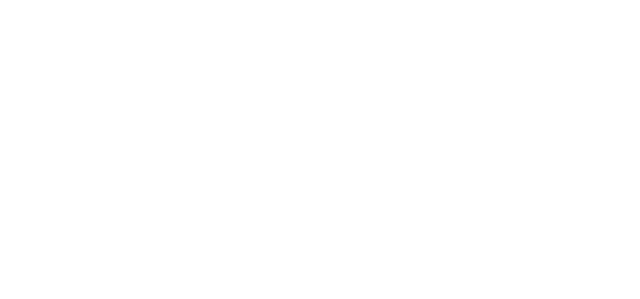
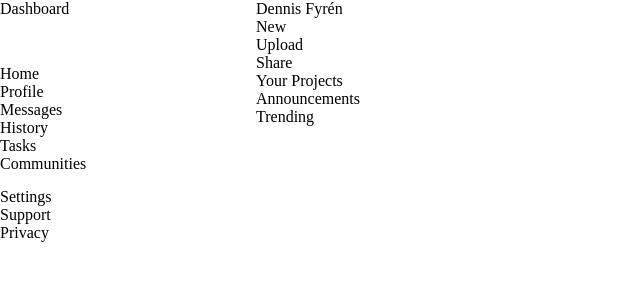
Before and after one commit to dennisfyren/admin-dashboard, a plain HTML site: page index.html in a window 1280 px wide. Shown: the whole page, without its empty margins (0-640 px from the left). Drawn offline with Linux system fonts and the light colour scheme.

Commit message:
Added HTML structure and started layout in stylesheet

```diff
--- a/index.html
+++ b/index.html
@@ -9,7 +9,67 @@
 </head>
 
 <body>
-
+  <div class="main-content">
+    <div class="sidebar">
+      <div class="logo">
+        <p>Dashboard</p>
+      </div>
+      <div class="tabs">
+        <ul>
+          <li>Home</li>
+          <li>Profile</li>
+          <li>Messages</li>
+          <li>History</li>
+          <li>Tasks</li>
+          <li>Communities</li>
+        </ul>
+      </div>
+      <div class="settings">
+        <ul>
+          <li>Settings</li>
+          <li>Support</li>
+          <li>Privacy</li>
+        </ul>
+      </div>
+    </div>
+    <div class="content">
+      <div class="header">
+        <div class="search-bar"></div>
+        <div class="notifications"></div>
+        <div class="profile">
+          <p>Dennis Fyrén</p>
+        </div>
+      </div>
+      <div class="menu">
+        <div class="name"></div>
+        <div class="menu-buttons">
+          <p>New</p>
+          <p>Upload</p>
+          <p>Share</p>
+        </div>
+      </div>
+      <div class="article">
+        <div class="article-1">
+          <div class="article-header">Your Projects</div>
+          <div class="article-content"></div>
+        </div>
+        <div class="article-2">
+          <div class="news">
+            <div class="news-header">
+              <p>Announcements</p>
+            </div>
+            <div class="news-content"></div>
+          </div>
+          <div class="trending">
+            <div class="trending-header">
+              <p>Trending</p>
+            </div>
+            <div class="trending-content"></div>
+          </div>
+        </div>
+      </div>
+    </div>
+  </div>
 </body>
 
 </html>
--- a/style.css
+++ b/style.css
@@ -1,4 +1,28 @@
 * {
   margin: 0;
   padding: 0;
+  list-style: none;
 }
+.main-content {
+  display: grid;
+  grid-template: 1fr / 1fr 4fr;
+}
+.sidebar {
+  grid-area: 1/1/2/2;
+  display: grid;
+  grid-template-columns: 1fr;
+  grid-template-rows: 50px 1fr 1fr;
+  grid-row-gap: 15px;
+}
+.logo {
+  grid-area: 1/1/2/2;
+}
+.tabs {
+  grid-area: 2/1/3/2;
+}
+.settings {
+  grid-area: 3/1/4/2;
+}
+.content {
+  grid-area: 1/2/2/3;
+}
```
